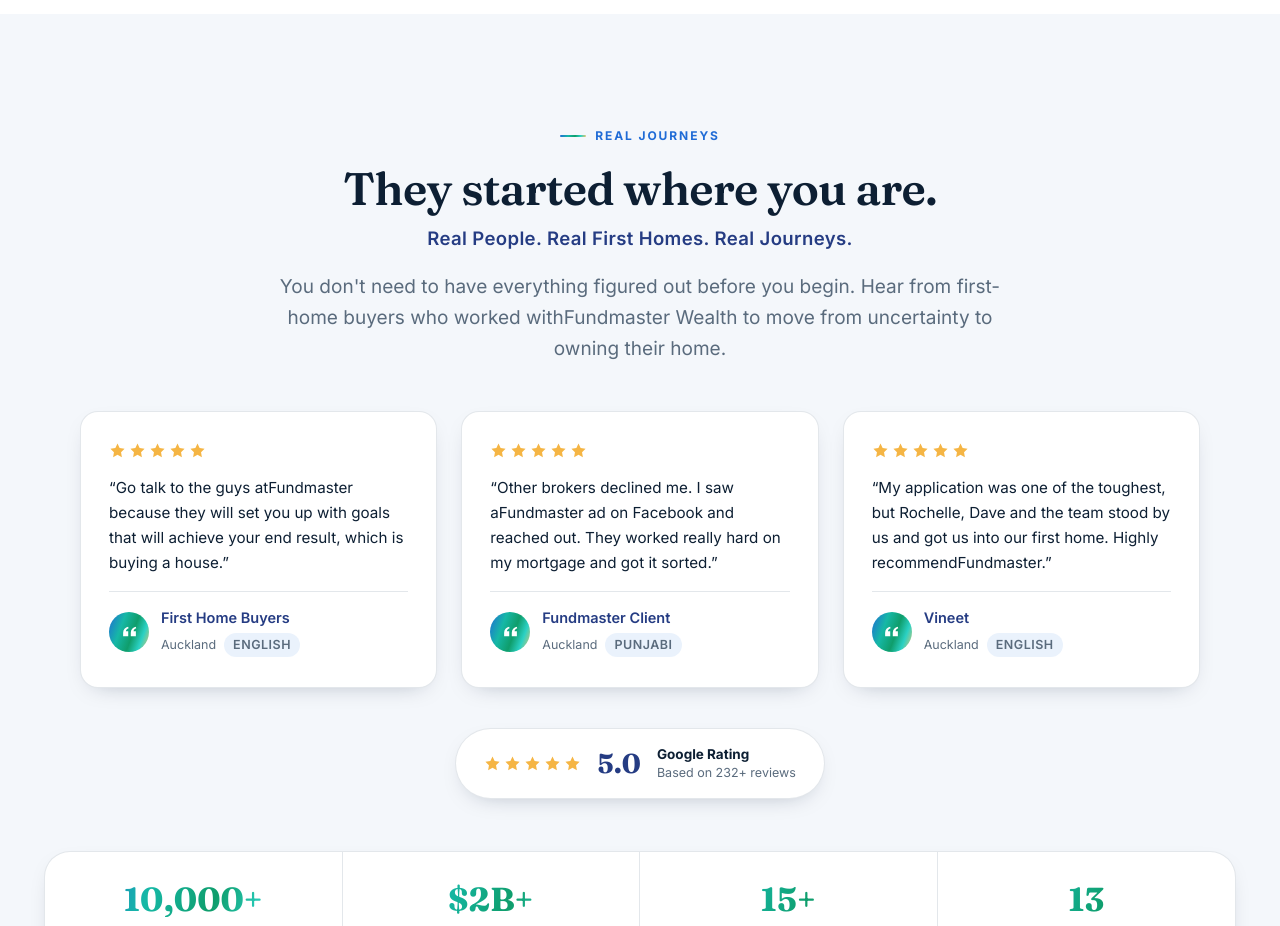
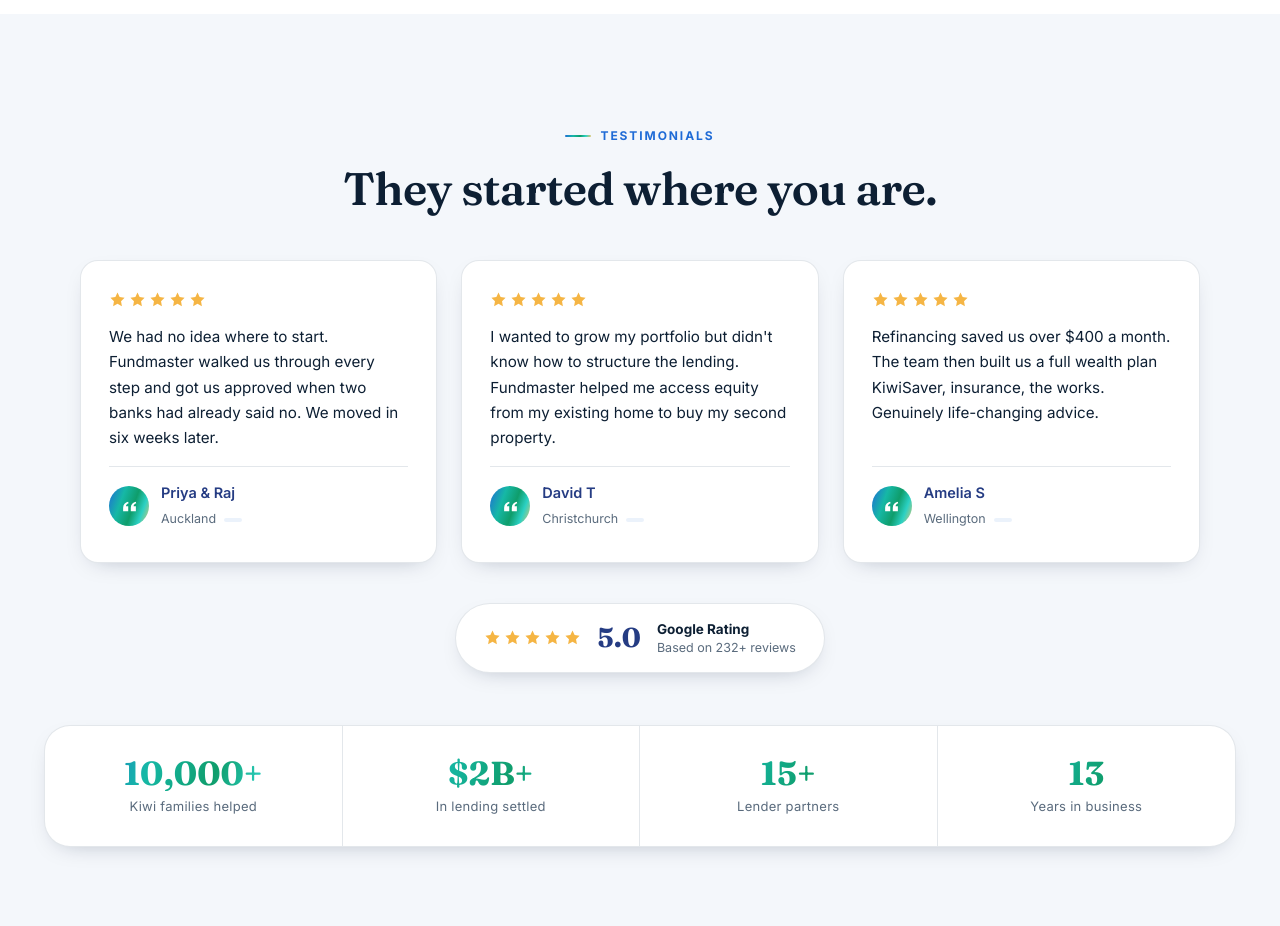
Before and after one commit to Magmaxlive/fundmasterwealth-landingpages, a Next.js app: page /debt in a window 1280 px wide. Shown: the part 4280-5206 px from the top of the page. Built offline with nearby package versions, Linux system fonts and the light colour scheme; no server answers.

Commit message:
testimonials section updated

```diff
--- a/app/components/Testimonials.jsx
+++ b/app/components/Testimonials.jsx
@@ -2,22 +2,19 @@
 
 const DEFAULT_QUOTES = [
   {
-    text: '“Go talk to the guys atFundmaster because they will set you up with goals that will achieve your end result, which is buying a house.”',
-    name: 'First Home Buyers',
+    text: 'We had no idea where to start. Fundmaster walked us through every step and got us approved when two banks had already said no. We moved in six weeks later.',
+    name: 'Priya & Raj',
     location: 'Auckland',
-    language: 'English',
   },
   {
-    text: '“Other brokers declined me. I saw aFundmaster ad on Facebook and reached out. They worked really hard on my mortgage and got it sorted.”',
-    name: 'Fundmaster Client',
-    location: 'Auckland',
-    language: 'Punjabi',
+    text: "I wanted to grow my portfolio but didn't know how to structure the lending. Fundmaster helped me access equity from my existing home to buy my second property.",
+    name: 'David T',
+    location: 'Christchurch',
   },
   {
-    text: '“My application was one of the toughest, but Rochelle, Dave and the team stood by us and got us into our first home. Highly recommendFundmaster.”',
-    name: 'Vineet',
-    location: 'Auckland',
-    language: 'English',
+    text: "Refinancing saved us over $400 a month. The team then built us a full wealth plan  KiwiSaver, insurance, the works. Genuinely life-changing advice.",
+    name: 'Amelia S',
+    location: 'Wellington',
   },
 ];
 
@@ -29,7 +26,7 @@
 ];
 
 export default function Testimonials({
-  eyebrow = 'Real journeys',
+  eyebrow = 'Testimonials',
   heading = 'They started where you are.',
   sub = 'Real people. Real first homes. Real journeys.',
   lede = "You don't need to have everything figured out before you begin. Hear from first-home buyers who worked withFundmaster Wealth to move from uncertainty to owning their home.",
@@ -45,8 +42,7 @@
         <div className="rv" style={{ maxWidth: '80rem', margin: '0 auto' }}>
           {eyebrow ? <p className="eyebrow">{eyebrow}</p> : null}
           {heading ? <h2>{heading}</h2> : null}
-          {sub ? <p className="sub">{sub}</p> : null}
-          {lede ? <p className="lede">{lede}</p> : null}
+
         </div>
 
         {quotes && quotes.length > 0 && (
```
